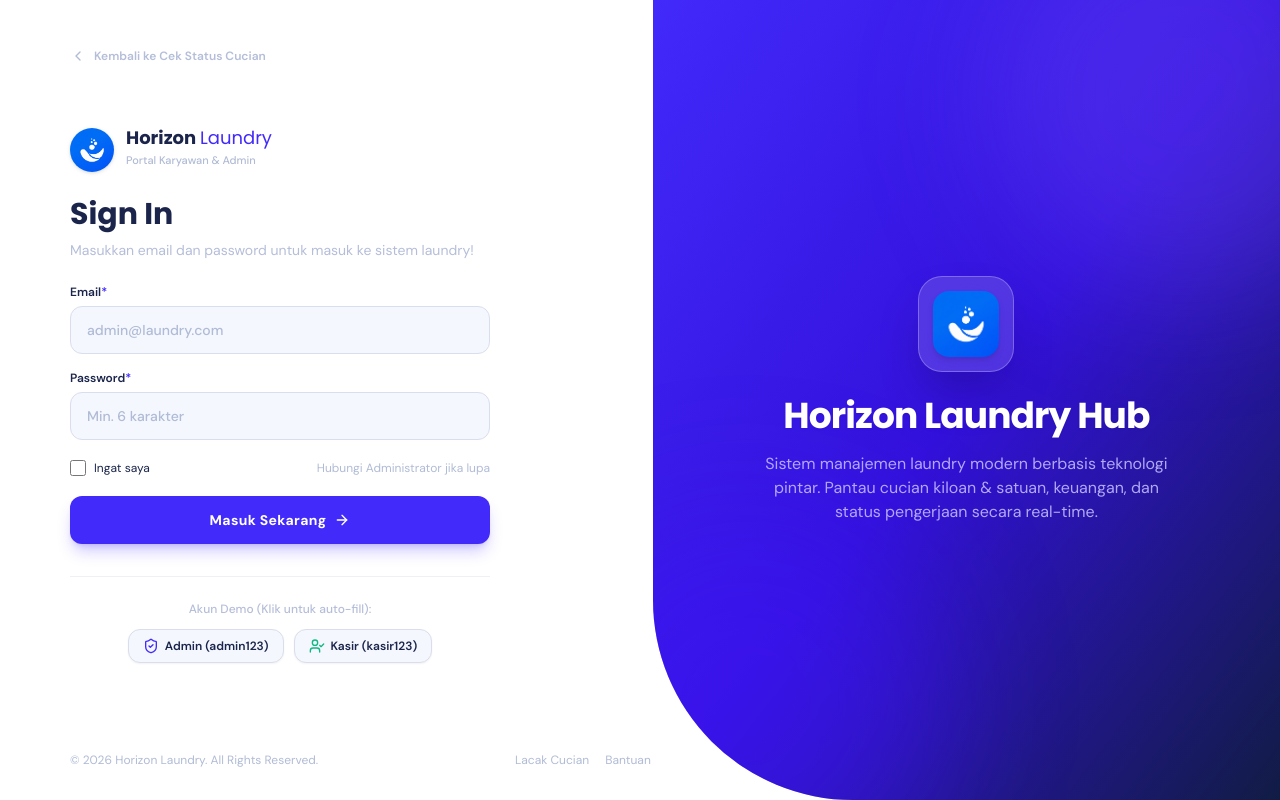
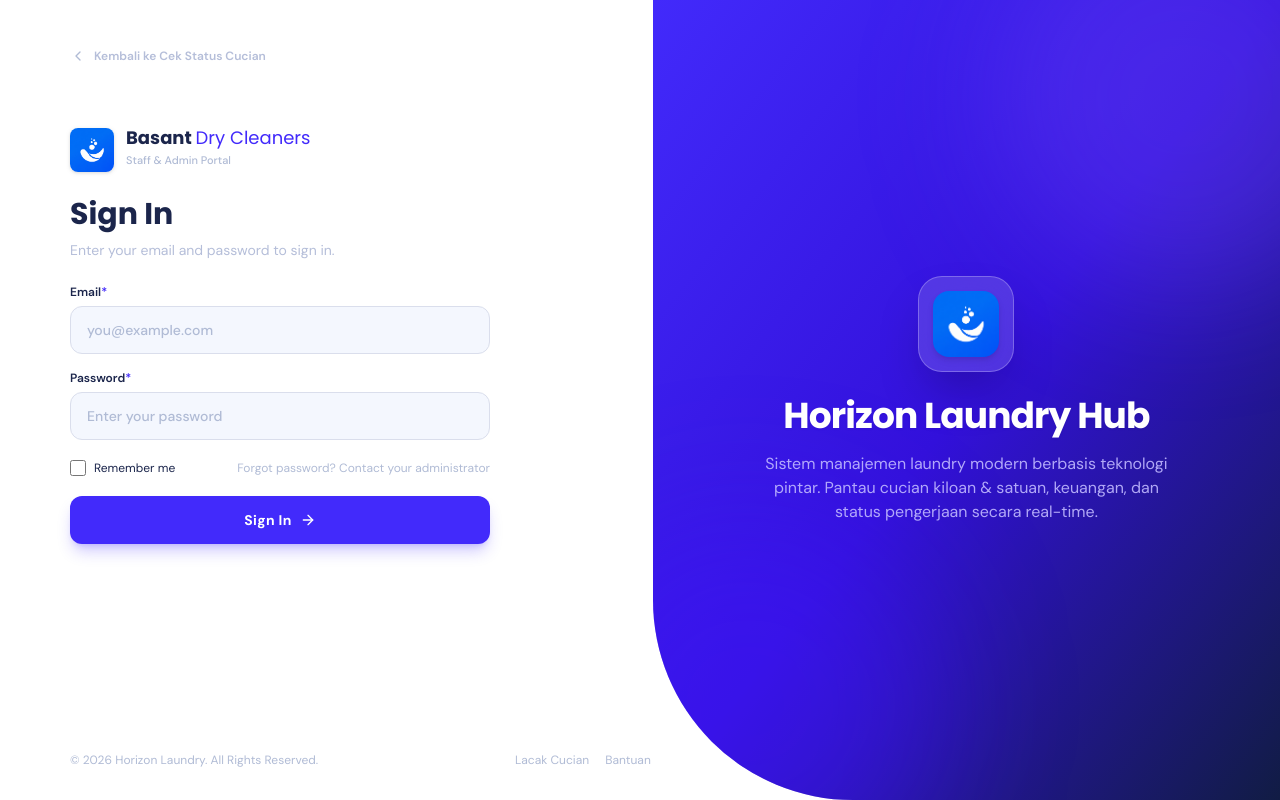
Before and after one commit to thevylinoteam/basantdrycleaner, a CodeIgniter 4 app: the page made by app/Views/auth/login.php in a window 1280 px wide. Run offline with PHP 8.4 and a stand-in for CodeIgniter, Linux system fonts and the light colour scheme; the template is opened without the code that fills it, so the values that code supplies are empty; some libraries are stand-ins or nearby versions.

Commit message:
Localize and rebrand app/Views/auth/login.php

```diff
--- a/app/Views/auth/login.php
+++ b/app/Views/auth/login.php
@@ -1,18 +1,13 @@
 <?= $this->extend('layouts/auth') ?>
 
 <?= $this->section('content') ?>
-<div class="mt-8 lg:mt-16 w-full max-w-full flex-col items-center md:pl-4 lg:pl-0 xl:max-w-[420px]" x-data="{
-    fillCreds(email, pass) {
-        document.getElementById('email').value = email;
-        document.getElementById('password').value = pass;
-    }
-}">
+<div class="mt-8 lg:mt-16 w-full max-w-full flex-col items-center md:pl-4 lg:pl-0 xl:max-w-[420px]">
     <!-- Brand Header -->
     <div class="flex items-center gap-3 mb-6">
-        <img src="<?= base_url('logo-laundry.png') ?>" alt="Logo Laundry" class="w-11 h-11 object-cover rounded-full drop-shadow">
+        <img src="<?= base_url('logo-laundry.png') ?>" alt="Basant Dry Cleaners logo" class="w-11 h-11 object-contain bg-white rounded-lg drop-shadow">
         <div>
-            <h2 class="font-poppins text-lg font-bold text-navy-700 dark:text-white leading-none">Horizon <span class="text-brand-500 font-normal">Laundry</span></h2>
-            <span class="text-[11px] text-gray-400 font-medium">Portal Karyawan & Admin</span>
+            <h2 class="font-poppins text-lg font-bold text-navy-700 dark:text-white leading-none">Basant <span class="text-brand-500 font-normal">Dry Cleaners</span></h2>
+            <span class="text-[11px] text-gray-400 font-medium">Staff & Admin Portal</span>
         </div>
     </div>
 
@@ -21,7 +16,7 @@
         Sign In
     </h3>
     <p class="mb-6 text-xs sm:text-sm text-gray-500 dark:text-gray-400">
-        Masukkan email dan password untuk masuk ke sistem laundry!
+        Enter your email and password to sign in.
     </p>
 
     <!-- Error Alert -->
@@ -47,7 +42,7 @@
         <div>
             <label for="email" class="block text-xs font-semibold text-navy-700 dark:text-white mb-1.5">Email<span class="text-brand-500">*</span></label>
             <div class="relative">
-                <input type="email" name="email" id="email" required placeholder="admin@laundry.com" value="<?= old('email') ?>" class="w-full h-12 px-4 bg-lightPrimary dark:bg-navy-900 border border-gray-200 dark:border-navy-700 rounded-xl text-sm font-medium text-navy-700 dark:text-white placeholder:text-gray-400 focus:outline-none focus:border-brand-500 focus:ring-1 focus:ring-brand-500 transition-colors">
+                <input type="email" name="email" id="email" required placeholder="you@example.com" value="<?= old('email') ?>" class="w-full h-12 px-4 bg-lightPrimary dark:bg-navy-900 border border-gray-200 dark:border-navy-700 rounded-xl text-sm font-medium text-navy-700 dark:text-white placeholder:text-gray-400 focus:outline-none focus:border-brand-500 focus:ring-1 focus:ring-brand-500 transition-colors">
             </div>
         </div>
 
@@ -55,38 +50,25 @@
         <div>
             <label for="password" class="block text-xs font-semibold text-navy-700 dark:text-white mb-1.5">Password<span class="text-brand-500">*</span></label>
             <div class="relative">
-                <input type="password" name="password" id="password" required placeholder="Min. 6 karakter" class="w-full h-12 px-4 bg-lightPrimary dark:bg-navy-900 border border-gray-200 dark:border-navy-700 rounded-xl text-sm font-medium text-navy-700 dark:text-white placeholder:text-gray-400 focus:outline-none focus:border-brand-500 focus:ring-1 focus:ring-brand-500 transition-colors">
+                <input type="password" name="password" id="password" required placeholder="Enter your password" class="w-full h-12 px-4 bg-lightPrimary dark:bg-navy-900 border border-gray-200 dark:border-navy-700 rounded-xl text-sm font-medium text-navy-700 dark:text-white placeholder:text-gray-400 focus:outline-none focus:border-brand-500 focus:ring-1 focus:ring-brand-500 transition-colors">
             </div>
         </div>
 
         <div class="flex items-center justify-between py-1">
             <label class="flex items-center text-xs text-navy-700 dark:text-gray-300 cursor-pointer">
                 <input type="checkbox" name="remember" class="w-4 h-4 rounded text-brand-500 border-gray-300 focus:ring-brand-500 mr-2">
-                Ingat saya
+                Remember me
             </label>
-            <span class="text-xs text-gray-400">Hubungi Administrator jika lupa</span>
+            <span class="text-xs text-gray-400">Forgot password? Contact your administrator</span>
         </div>
 
         <!-- Submit Button -->
         <button type="submit" class="w-full h-12 rounded-xl bg-brand-500 hover:bg-brand-600 active:bg-brand-700 text-white font-bold text-sm tracking-wide shadow-lg shadow-brand-500/25 transition-all flex items-center justify-center gap-2">
-            <span>Masuk Sekarang</span>
+            <span>Sign In</span>
             <i data-lucide="arrow-right" class="w-4 h-4"></i>
         </button>
     </form>
 
-    <!-- Quick Demo Accounts Helper -->
-    <div class="mt-8 pt-6 border-t border-gray-100 dark:border-white/10">
-        <p class="text-xs text-gray-500 dark:text-gray-400 text-center font-medium mb-3">Akun Demo (Klik untuk auto-fill):</p>
-        <div class="flex items-center justify-center gap-2.5">
-            <button type="button" @click="fillCreds('admin@laundry.com', 'admin123')" class="px-3.5 py-2 rounded-xl bg-lightPrimary dark:bg-navy-800 hover:bg-brand-50 dark:hover:bg-navy-700 text-navy-700 dark:text-white text-xs font-semibold border border-gray-200 dark:border-navy-700 transition-colors flex items-center gap-1.5 shadow-sm">
-                <i data-lucide="shield-check" class="w-4 h-4 text-brand-500"></i>
-                Admin (admin123)
-            </button>
-            <button type="button" @click="fillCreds('kasir@laundry.com', 'kasir123')" class="px-3.5 py-2 rounded-xl bg-lightPrimary dark:bg-navy-800 hover:bg-brand-50 dark:hover:bg-navy-700 text-navy-700 dark:text-white text-xs font-semibold border border-gray-200 dark:border-navy-700 transition-colors flex items-center gap-1.5 shadow-sm">
-                <i data-lucide="user-check" class="w-4 h-4 text-emerald-500"></i>
-                Kasir (kasir123)
-            </button>
-        </div>
-    </div>
+
 </div>
 <?= $this->endSection() ?>
```
